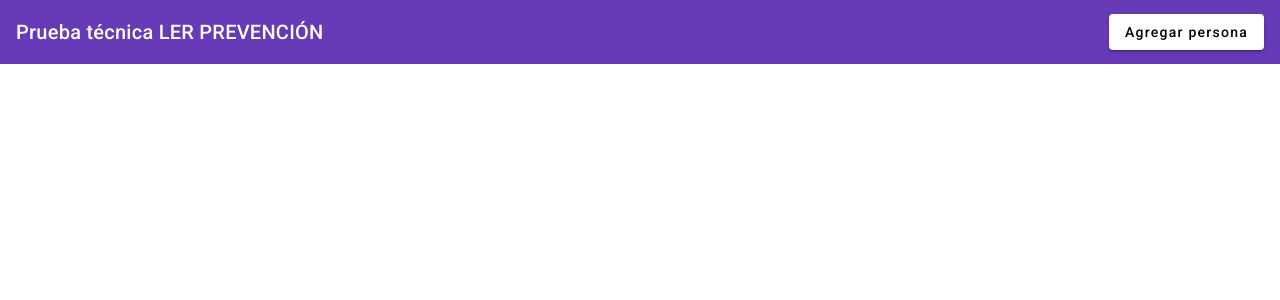
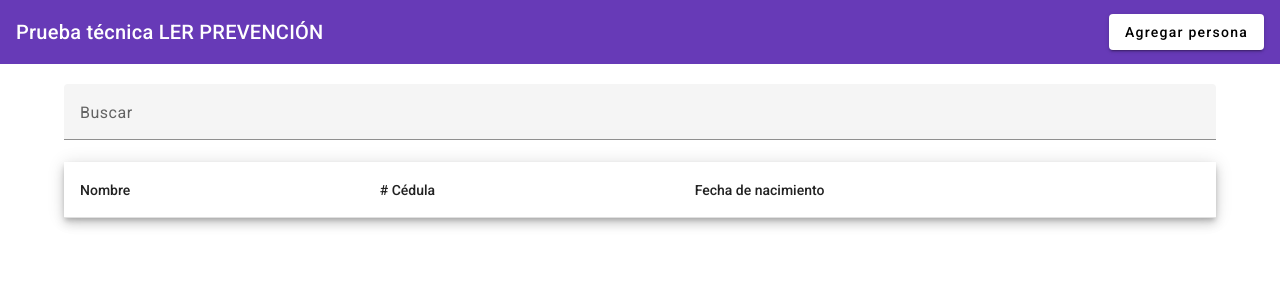
Before and after one commit to cristianmurcia1/frontend-crud-ler, an Angular app: page / in a window 1280 px wide. Shown: the top 300 px of the page. Built offline with nearby package versions, Linux system fonts and the light colour scheme; no server answers.

Commit message:
Creando tabla para mostrar las personas creadas

```diff
--- a/src/app/app.component.html
+++ b/src/app/app.component.html
@@ -1,3 +1,4 @@
+<!-- Toolbar -->
 <mat-toolbar color="primary">
   <span>Prueba técnica LER PREVENCIÓN</span>
   <span class="example-spacer"></span>
@@ -5,3 +6,45 @@
     Agregar persona
   </button>
 </mat-toolbar>
+
+<!-- Tabla personas -->
+ <div class="div-table">
+    <mat-form-field appearance="fill">
+      <mat-label>Buscar</mat-label>
+      <input matInput (keyup)="applyFilter($event)" placeholder="Cristian" #input>
+    </mat-form-field>
+
+  <div class="mat-elevation-z6">
+    <table mat-table [dataSource]="dataSource" matSort>
+
+      <!-- Columna nombre -->
+      <ng-container matColumnDef="nombre">
+        <th mat-header-cell *matHeaderCellDef mat-sort-header> Nombre </th>
+        <td mat-cell *matCellDef="let row"> {{row.nombre}} </td>
+      </ng-container>
+
+      <!-- Columna número de cédula -->
+      <ng-container matColumnDef="cedula">
+        <th mat-header-cell *matHeaderCellDef mat-sort-header> # Cédula </th>
+        <td mat-cell *matCellDef="let row"> {{row.cedula}} </td>
+      </ng-container>
+
+      <!-- Columna fecha de nacimiento -->
+      <ng-container matColumnDef="fechaNacimiento">
+        <th mat-header-cell *matHeaderCellDef mat-sort-header> Fecha de nacimiento </th>
+        <td mat-cell *matCellDef="let row"> {{row.fechaNacimiento | date}} </td>
+      </ng-container>
+
+      <tr mat-header-row *matHeaderRowDef="displayedColumns"></tr>
+      <tr mat-row *matRowDef="let row; columns: displayedColumns;"></tr>
+
+      <!-- Mensaje cuando no se encuentra información en la búsqueda -->
+      <tr class="mat-row" *matNoDataRow>
+        <th class="mat-cell error-busqueda" colspan="3">No se han encontrado coincidencias "{{input.value}}"</th>
+      </tr>
+    </table>
+
+    <!-- Paginador -->
+     <mat-paginator *ngIf="dataSource && dataSource.data.length > 4" [pageSizeOptions]="[5, 10, 25, 100]"></mat-paginator>
+  </div>
+</div>
--- a/src/app/app.component.scss
+++ b/src/app/app.component.scss
@@ -1,3 +1,17 @@
 .example-spacer {
   flex: 1 1 auto;
 }
+
+.div-table {
+  max-width: 90%;
+  margin: 0 auto;
+  padding-top: 20px;
+  mat-form-field {
+    width: 100%;
+  }
+}
+
+.error-busqueda {
+  padding: 20px 0px;
+  font-weight: normal;
+}
--- a/src/app/app.component.ts
+++ b/src/app/app.component.ts
@@ -1,5 +1,8 @@
-import { Component, OnInit } from '@angular/core';
+import { Component, OnInit, ViewChild } from '@angular/core';
 import { MatDialog } from '@angular/material/dialog';
+import {MatPaginator} from '@angular/material/paginator';
+import {MatSort} from '@angular/material/sort';
+import {MatTableDataSource} from '@angular/material/table';
 import { RegistrarPersonaComponent } from './components/registrar-persona/registrar-persona.component';
 import { PersonaService } from './services/persona.service';
 
@@ -9,7 +12,11 @@ import { PersonaService } from './services/persona.service';
   styleUrls: ['./app.component.scss']
 })
 export class AppComponent implements OnInit {
-  title = 'frontend-crud';
+  displayedColumns: string[] = ['nombre', 'cedula', 'fechaNacimiento'];
+  dataSource!: MatTableDataSource<any>;
+
+  @ViewChild(MatPaginator) paginator!: MatPaginator;
+  @ViewChild(MatSort) sort!: MatSort;
 
   constructor(
     private _dialog: MatDialog,
@@ -17,10 +24,18 @@ export class AppComponent implements OnInit {
   ){}
 
   ngOnInit(): void {
+    this.obtenerPersonas();
+  }
+
+  obtenerPersonas() {
     this.personaService.obtenerPersonas()
       .subscribe({
         next: (response) => {
           console.log('Personas -> ', response);
+          this.dataSource = new MatTableDataSource(response);
+          console.log(this.dataSource.data.length);
+          this.dataSource.sort = this.sort;
+          this.dataSource.paginator = this.paginator;
         },
         error: (error) => {
           console.error('Error al consultar personas -> ', error);
@@ -28,7 +43,18 @@ export class AppComponent implements OnInit {
       });
   }
 
+  applyFilter(event: Event) {
+    const filterValue = (event.target as HTMLInputElement).value;
+    this.dataSource.filter = filterValue.trim().toLowerCase();
+
+    if (this.dataSource.paginator) {
+      this.dataSource.paginator.firstPage();
+    }
+  }
+
   openAddEditPersonForm() {
     this._dialog.open(RegistrarPersonaComponent)
   }
+
+
 }
--- a/src/app/app.module.ts
+++ b/src/app/app.module.ts
@@ -15,6 +15,9 @@ import { MatDatepickerModule } from '@angular/material/datepicker';
 import { MatNativeDateModule } from '@angular/material/core';
 import { ReactiveFormsModule } from '@angular/forms';
 import { HttpClientModule } from '@angular/common/http';
+import { MatTableModule } from '@angular/material/table';
+import { MatPaginatorModule } from '@angular/material/paginator';
+import { MatSortModule } from '@angular/material/sort';
 
 import { RegistrarPersonaComponent } from './components/registrar-persona/registrar-persona.component';
 
@@ -37,6 +40,9 @@ import { RegistrarPersonaComponent } from './components/registrar-persona/regist
     MatNativeDateModule,
     ReactiveFormsModule,
     HttpClientModule,
+    MatTableModule,
+    MatPaginatorModule,
+    MatSortModule
   ],
   providers: [],
   bootstrap: [AppComponent]
```
